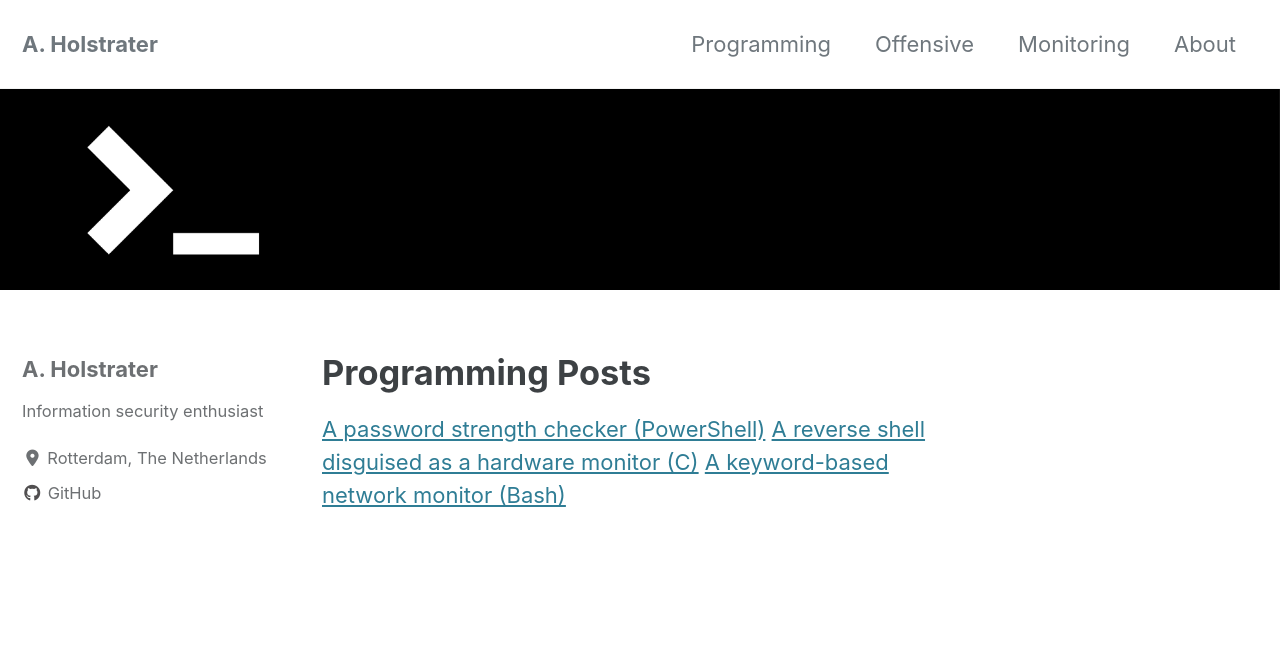
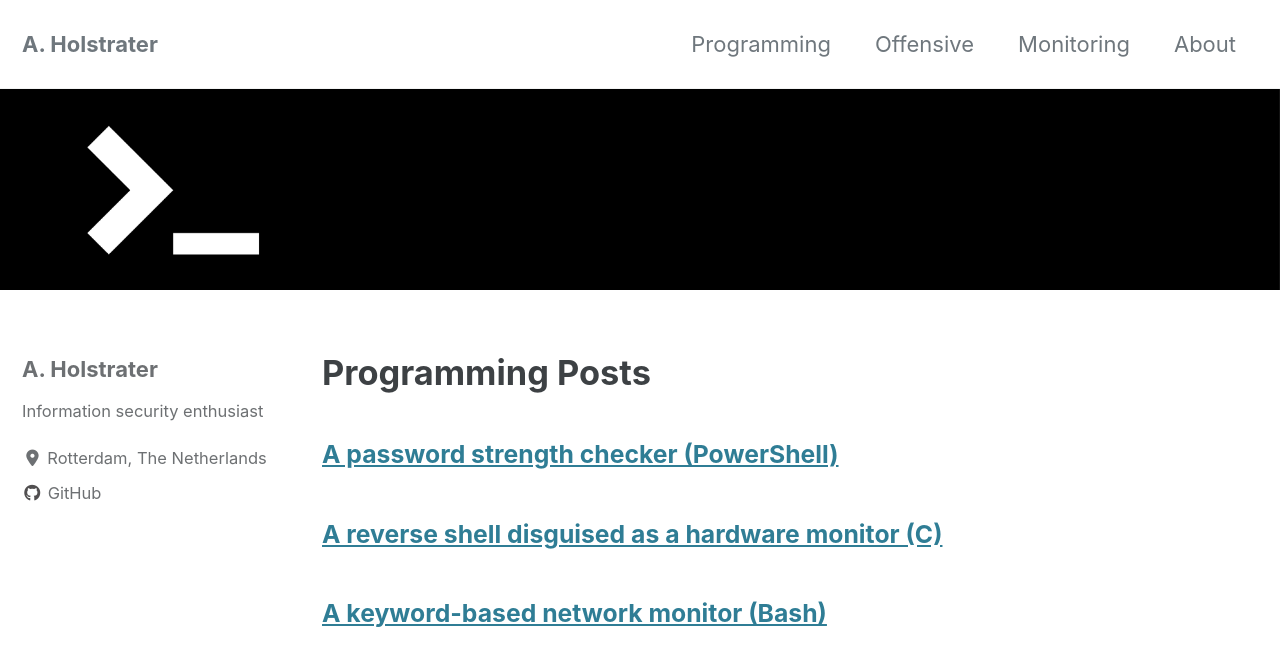
Before and after one commit to holstrater/holstrater.github.io, a Jekyll site: the page built from _pages/Programming.md, in a window 1280 px wide and 900 px high. Shown: the top 666 px of the window. Built offline with Jekyll 4.4.1, drawn with Linux system fonts in a browser that asks for light colours; cached includes are drawn as plain includes; nearby versions of some CDN libraries.

Commit message:
Adding/adjusting 3 code uploads

```diff
--- a/_pages/Programming.md
+++ b/_pages/Programming.md
@@ -7,6 +7,12 @@ header:
   image: "/images/banner2.png"
 ---
 
-[A password strength checker (PowerShell)](https://holstrater.github.io/dlp.sh/)
-[A reverse shell disguised as a hardware monitor (C)](https://holstrater.github.io/maccheck.c/)
-[A keyword-based network monitor (Bash)](https://holstrater.github.io/pwstrength.ps1/)
+
+
+
+
+### [A password strength checker (PowerShell)](https://holstrater.github.io/dlp.sh/)
+
+### [A reverse shell disguised as a hardware monitor (C)](https://holstrater.github.io/maccheck.c/)
+
+### [A keyword-based network monitor (Bash)](https://holstrater.github.io/pwstrength.ps1/)
```
